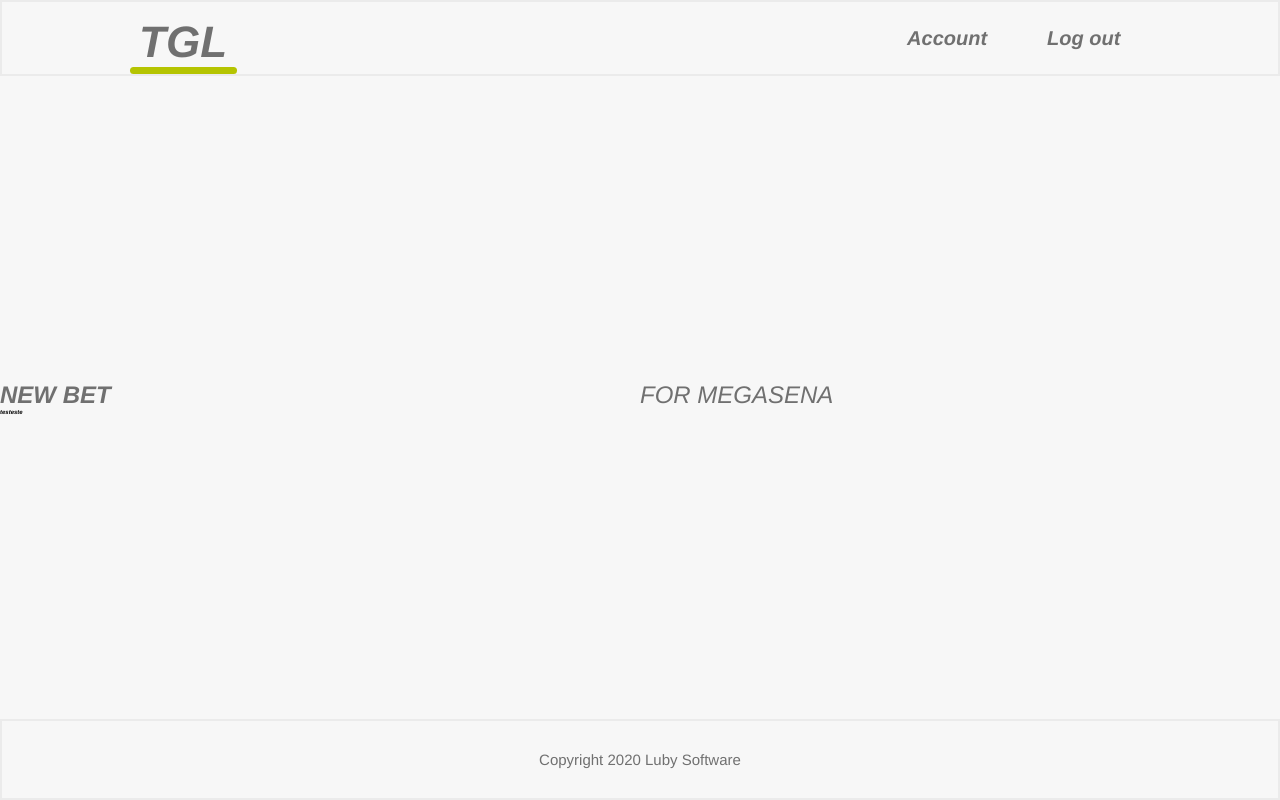
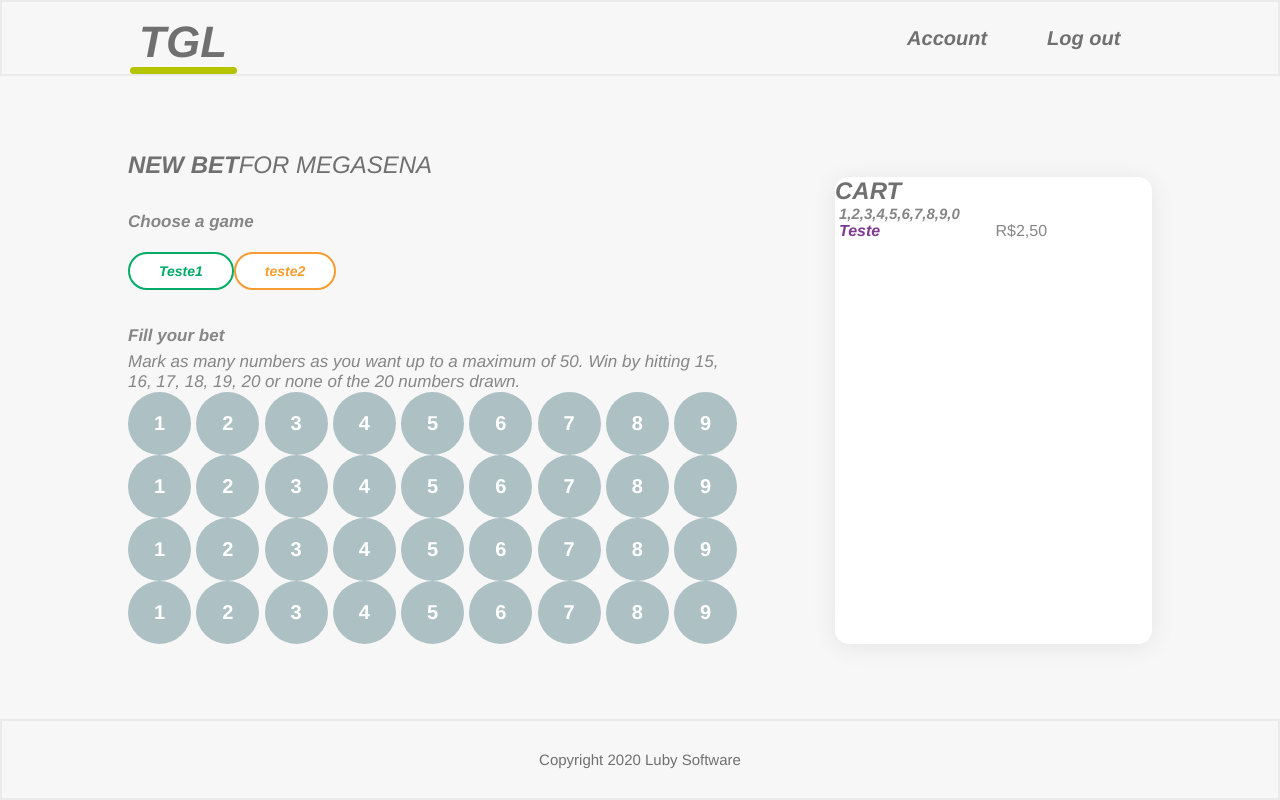
Before and after one commit to clarabrancalhao/bet-app, a React (Create React App) app: page /new-bet in a window 1280 px wide. Built offline with nearby package versions, Linux system fonts and the light colour scheme.

Commit message:
feat: create new bet page and a cart component

```diff
--- a/package.json
+++ b/package.json
@@ -46,6 +46,7 @@
     "@types/react-dom": "^17.0.0",
     "@types/react-router-dom": "^5.1.7",
     "@types/styled-components": "^5.1.9",
+    "miragejs": "^0.1.41",
     "typescript": "^4.1.2"
   }
 }
--- /dev/null
+++ b/src/components/Cart/index.tsx
@@ -0,0 +1,32 @@
+import React from 'react';
+import {
+  BoldText,
+  Card,
+  GameCard,
+  GameDetailContainer,
+  GameInfosContainer,
+  GameTitle,
+  LightParagraph,
+  Marker,
+  NumbersText,
+} from './styles';
+
+const Cart = () => {
+  return (
+    <Card>
+      <BoldText>CART</BoldText>
+      <GameCard>
+        <Marker />
+        <GameInfosContainer>
+          <NumbersText>1,2,3,4,5,6,7,8,9,0</NumbersText>
+          <GameDetailContainer>
+            <GameTitle color="#7F3992">Teste</GameTitle>
+            <LightParagraph>R$2,50</LightParagraph>
+          </GameDetailContainer>
+        </GameInfosContainer>
+      </GameCard>
+    </Card>
+  );
+};
+
+export default Cart;
--- /dev/null
+++ b/src/components/Cart/styles.ts
@@ -0,0 +1,52 @@
+import styled from 'styled-components';
+
+export const Card = styled.div`
+  margin-top: 2.6rem;
+  width: 31.7rem;
+  border-radius: 1.4rem;
+  background: #ffffff;
+  display: flex;
+  flex-direction: column;
+  box-shadow: 0px 3px 25px #00000014;
+`;
+
+export const GameCard = styled.div`
+  display: flex;
+`;
+
+export const GameInfosContainer = styled.div`
+  display: flex;
+  flex-direction: column;
+`;
+
+export const GameDetailContainer = styled.div`
+  display: flex;
+`;
+
+export const Marker = styled.div`
+  height: 8.6rem;
+  width: 0.4rem;
+  border-radius: 50% 0 0 50%;
+`;
+
+export const BoldText = styled.h1`
+  font-size: 2.4rem;
+  color: #707070;
+`;
+
+export const NumbersText = styled.p`
+  font-size: 1.5rem;
+  color: #868686;
+`;
+
+export const GameTitle = styled.p`
+  color: ${({ color }) => color};
+  font-size: 1.6rem;
+`;
+
+export const LightParagraph = styled.p`
+  color: #868686;
+  font-weight: 400;
+  font-size: 1.6rem;
+  font-style: normal;
+`;
--- /dev/null
+++ b/src/components/GameButton/styles.ts
@@ -0,0 +1,12 @@
+import styled from 'styled-components';
+
+export const Button = styled.button`
+  border-radius: 10rem;
+  border: 2px solid ${({ color }) => color};
+  color: ${({ color }) => color};
+  font-size: 1.4rem;
+  width: fit-content;
+  padding: 0.9rem 2.9rem;
+  width: fit-content;
+  background: #ffffff;
+`;
--- a/src/components/RecentGamesContent/index.tsx
+++ b/src/components/RecentGamesContent/index.tsx
@@ -1,6 +1,7 @@
 import React from 'react';
 import RecentGameCard from '../RecentGameCard';
-import { Button, Container, Header, Text1, Title } from './styles';
+import { Container, Header, Text1, Title } from './styles';
+import { Button } from '../GameButton/styles';
 
 const RecentGamesContent = () => {
   return (
--- a/src/components/RecentGamesContent/styles.ts
+++ b/src/components/RecentGamesContent/styles.ts
@@ -23,17 +23,6 @@ export const Title = styled.h1`
   margin-right: 4.5rem;
 `;
 
-export const Button = styled.button`
-  border-radius: 10rem;
-  border: 2px solid ${({ color }: ButtonProps) => color};
-  color: ${({ color }: ButtonProps) => color};
-  font-size: 1.4rem;
-  width: fit-content;
-  padding: 0.9rem 2.9rem;
-  width: fit-content;
-  background: #ffffff;
-`;
-
 export const Text1 = styled.p`
   font-size: 1.7rem;
   font-weight: 400;
--- a/src/pages/NewGame/index.tsx
+++ b/src/pages/NewGame/index.tsx
@@ -1,19 +1,82 @@
 import React from 'react';
+import Cart from '../../components/Cart';
 import Footer from '../../components/Footer';
+import { Button } from '../../components/GameButton/styles';
 import Header from '../../components/Header';
-import { ContentContainer } from '../../components/RecentGameCard/styles';
-import { BoldTitle, Container, LightTitle, TitleContainer } from './styles';
+import {
+  BoldParagraph,
+  BoldTitle,
+  Container,
+  ContentContainer,
+  LightTitle,
+  NewBetContainer,
+  NumberCell,
+  NumbersContainer,
+  RegularParagraph,
+  SelectButtonsContainer,
+  TitleContainer,
+} from './styles';
 
 const NewGame = () => {
   return (
     <Container>
       <Header />
       <ContentContainer>
-        <TitleContainer>
-          <BoldTitle>NEW BET </BoldTitle>
-          <LightTitle>FOR MEGASENA</LightTitle>
-        </TitleContainer>
-        <h1>testeste</h1>
+        <NewBetContainer>
+          <TitleContainer>
+            <BoldTitle>NEW BET </BoldTitle>
+            <LightTitle>FOR MEGASENA</LightTitle>
+          </TitleContainer>
+          <BoldParagraph>Choose a game</BoldParagraph>
+          <SelectButtonsContainer>
+            <Button color="#01AC66">Teste1</Button>
+            <Button color="#F79C31">teste2</Button>
+          </SelectButtonsContainer>
+          <BoldParagraph>Fill your bet</BoldParagraph>
+          <RegularParagraph>
+            Mark as many numbers as you want up to a maximum of 50. Win by
+            hitting 15, 16, 17, 18, 19, 20 or none of the 20 numbers drawn.
+          </RegularParagraph>
+          <NumbersContainer>
+            <NumberCell>1</NumberCell>
+            <NumberCell>2</NumberCell>
+            <NumberCell>3</NumberCell>
+            <NumberCell>4</NumberCell>
+            <NumberCell>5</NumberCell>
+            <NumberCell>6</NumberCell>
+            <NumberCell>7</NumberCell>
+            <NumberCell>8</NumberCell>
+            <NumberCell>9</NumberCell>
+            <NumberCell>1</NumberCell>
+            <NumberCell>2</NumberCell>
+            <NumberCell>3</NumberCell>
+            <NumberCell>4</NumberCell>
+            <NumberCell>5</NumberCell>
+            <NumberCell>6</NumberCell>
+            <NumberCell>7</NumberCell>
+            <NumberCell>8</NumberCell>
+            <NumberCell>9</NumberCell>
+            <NumberCell>1</NumberCell>
+            <NumberCell>2</NumberCell>
+            <NumberCell>3</NumberCell>
+            <NumberCell>4</NumberCell>
+            <NumberCell>5</NumberCell>
+            <NumberCell>6</NumberCell>
+            <NumberCell>7</NumberCell>
+            <NumberCell>8</NumberCell>
+            <NumberCell>9</NumberCell>
+            <NumberCell>1</NumberCell>
+            <NumberCell>2</NumberCell>
+            <NumberCell>3</NumberCell>
+            <NumberCell>4</NumberCell>
+            <NumberCell>5</NumberCell>
+            <NumberCell>6</NumberCell>
+            <NumberCell>7</NumberCell>
+            <NumberCell>8</NumberCell>
+            <NumberCell>9</NumberCell>
+          </NumbersContainer>
+        </NewBetContainer>
+        <Cart />
       </ContentContainer>
       <Footer />
     </Container>
--- a/src/pages/NewGame/styles.ts
+++ b/src/pages/NewGame/styles.ts
@@ -10,20 +10,68 @@ export const Container = styled.div`
 
 export const TitleContainer = styled.div`
   display: flex;
+  justify-content: start;
+  margin-bottom: 3.3rem;
 `;
 
 export const ContentContainer = styled.div`
+  width: 80%;
+  display: flex;
+  justify-content: space-between;
+  margin: 7rem auto;
+`;
+
+export const SelectButtonsContainer = styled.div`
+  margin-top: 2rem;
+  margin-bottom: 3.6rem;
+  display: flex;
+`;
+
+export const NumbersContainer = styled.div`
+  display: grid;
+  grid-template-columns: repeat(9, 1fr);
+`;
+
+export const NewBetContainer = styled.div`
   display: flex;
   flex-direction: column;
+  width: 60%;
+`;
+
+export const NumberCell = styled.div`
+  border-radius: 50%;
+  background: #adc0c4;
+  width: 6.3rem;
+  height: 6.3rem;
+  font-size: 2rem;
+  color: #ffffff;
+  font-style: normal;
+  display: flex;
+  justify-content: center;
+  align-items: center;
 `;
 
 export const BoldTitle = styled.h1`
   font-size: 2.4rem;
   color: #707070;
+  width: auto;
 `;
 
 export const LightTitle = styled.h1`
   font-size: 2.4rem;
   font-weight: 300;
   color: #707070;
+  width: auto;
 `;
+
+export const BoldParagraph = styled.p`
+  font-size: 1.7rem;
+  color: #868686;
+`;
+
+export const RegularParagraph = styled.p`
+  margin-top: 0.6rem;
+  font-size: 1.7rem;
+  color: #868686;
+  font-weight: 400;
+`;
```
Also changed, not shown: games.json (added, +31 -0 lines), 1 other file (tests, documents, lock files or other folders).
